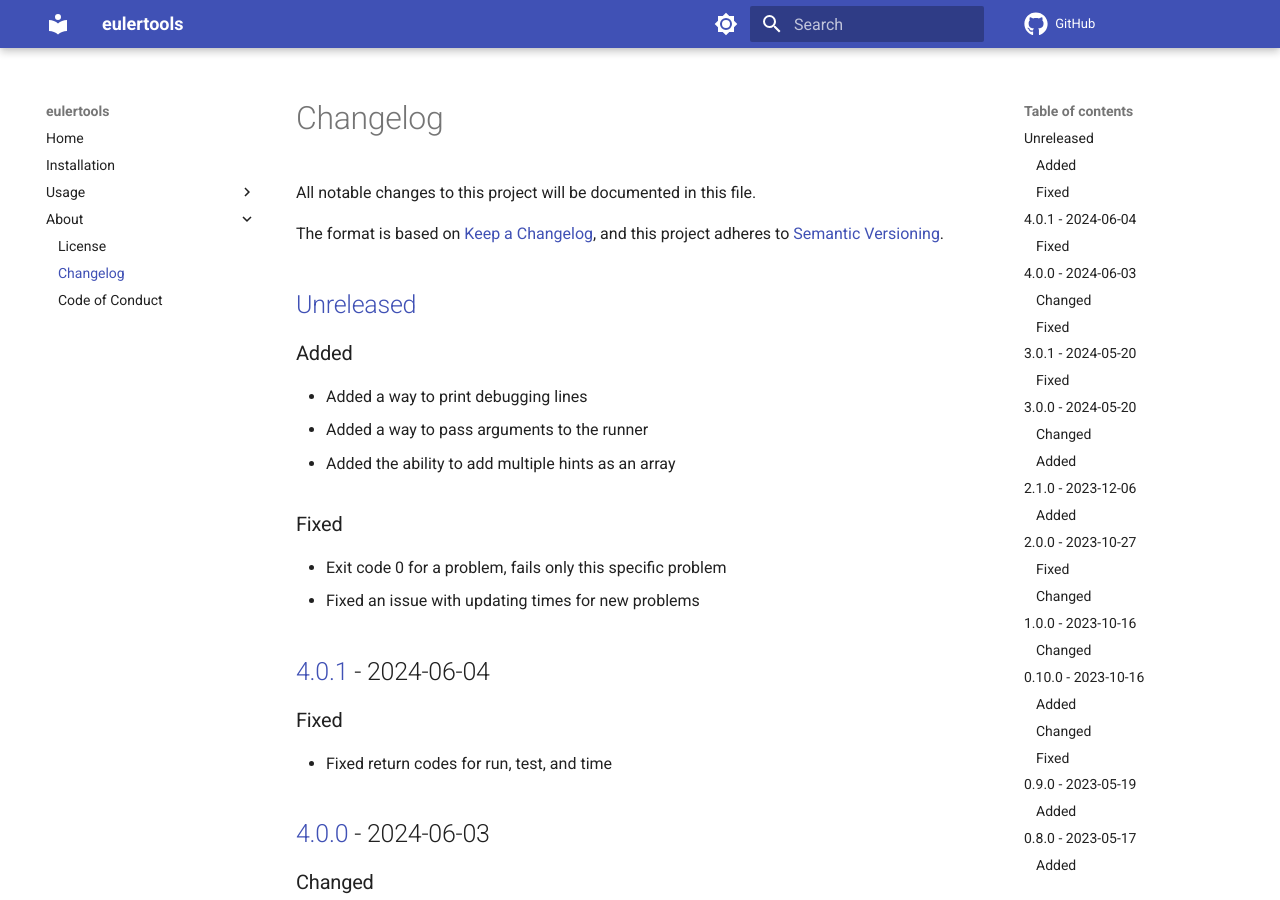
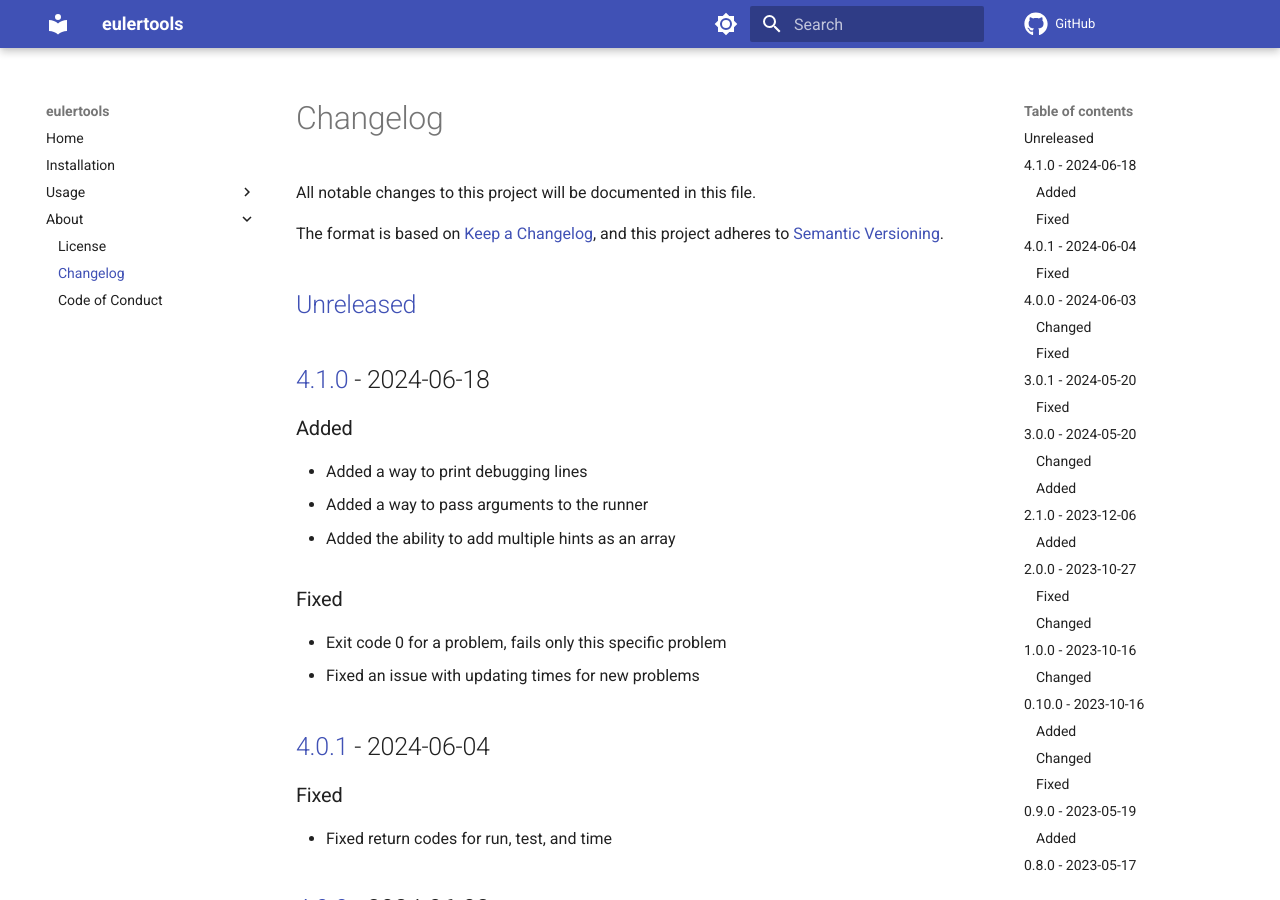
Before and after one commit to spapanik/py-euler, an MkDocs documentation site: the page built from docs/CHANGELOG.md, in a window 1280 px wide and 900 px high. Built offline with MkDocs 1.6.1 and Material for MkDocs 9.7.7, drawn with Linux system fonts in a browser that asks for light colours; comment, search, counter and statistics services are not loaded.

Commit message:
🚀 Bump version

```diff
--- a/docs/CHANGELOG.md
+++ b/docs/CHANGELOG.md
@@ -5,6 +5,8 @@ All notable changes to this project will be documented in this file.
 The format is based on [Keep a Changelog], and this project adheres to [Semantic Versioning].
 
 ## [Unreleased]
+
+## [4.1.0] - 2024-06-18
 
 ### Added
 
@@ -173,7 +175,8 @@ The format is based on [Keep a Changelog], and this project adheres to [Semantic
 
 [Keep a Changelog]: https://keepachangelog.com/en/1.0.0/
 [Semantic Versioning]: https://semver.org/spec/v2.0.0.html
-[Unreleased]: https://github.com/spapanik/eulertools/compare/v4.0.1...main
+[Unreleased]: https://github.com/spapanik/eulertools/compare/v4.1.0...main
+[4.1.0]: https://github.com/spapanik/eulertools/compare/v4.0.1...v4.1.0
 [4.0.1]: https://github.com/spapanik/eulertools/compare/v4.0.0...v4.0.1
 [4.0.0]: https://github.com/spapanik/eulertools/compare/v3.0.1...v4.0.0
 [3.0.1]: https://github.com/spapanik/eulertools/compare/v3.0.0...v3.0.1
--- a/pyproject.toml
+++ b/pyproject.toml
@@ -126,7 +126,7 @@ skip_empty = true
 
 [tool.poetry]
 name = "eulertools"
-version = "4.0.1"
+version = "4.1.0"
 description = "Multilanguage competitive coding toolbox"
 authors = [
     "Stephanos Kuma <stephanos@kuma.ai>",
--- a/src/eulertools/__version__.py
+++ b/src/eulertools/__version__.py
@@ -1 +1 @@
-__version__ = "4.0.1"
+__version__ = "4.1.0"
```
